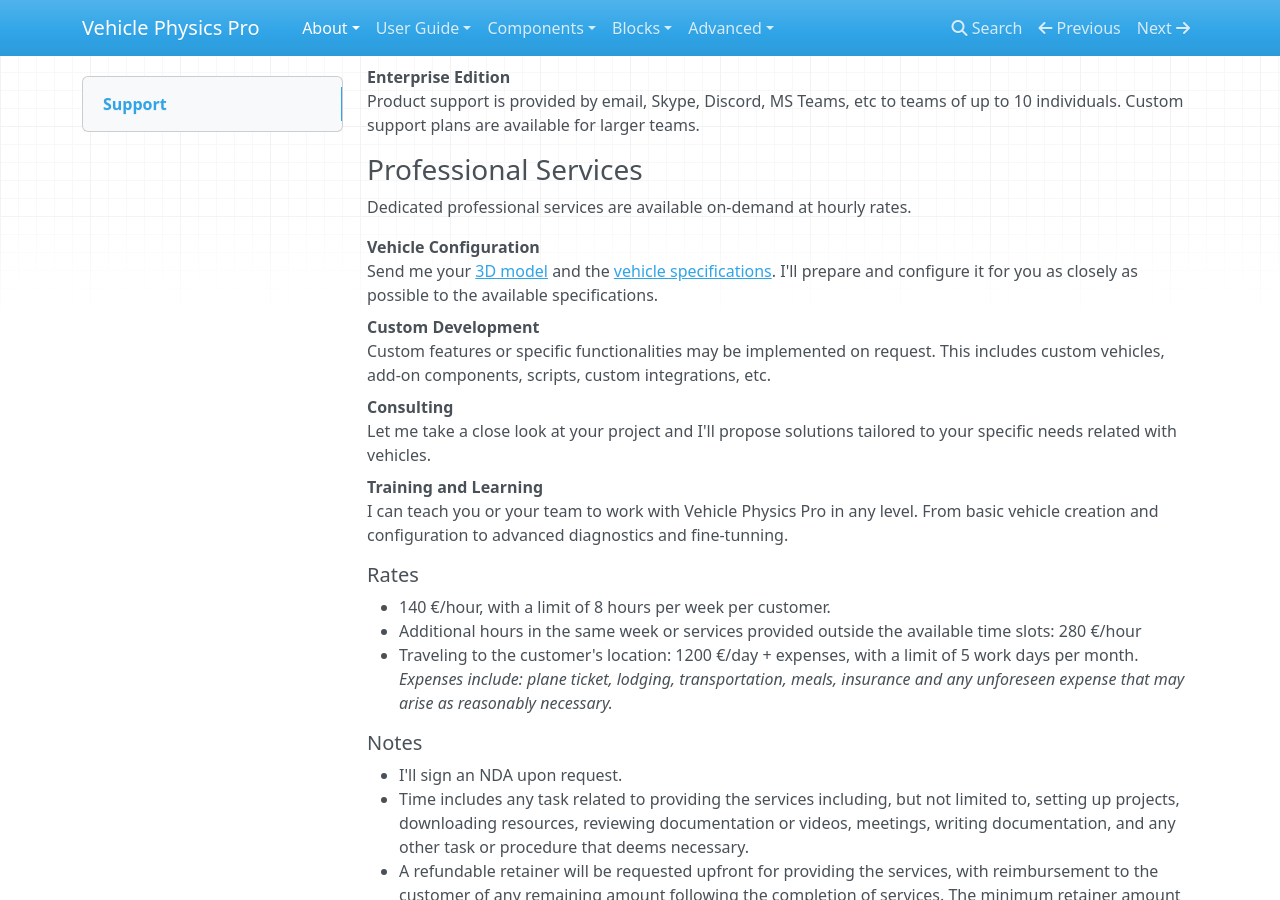
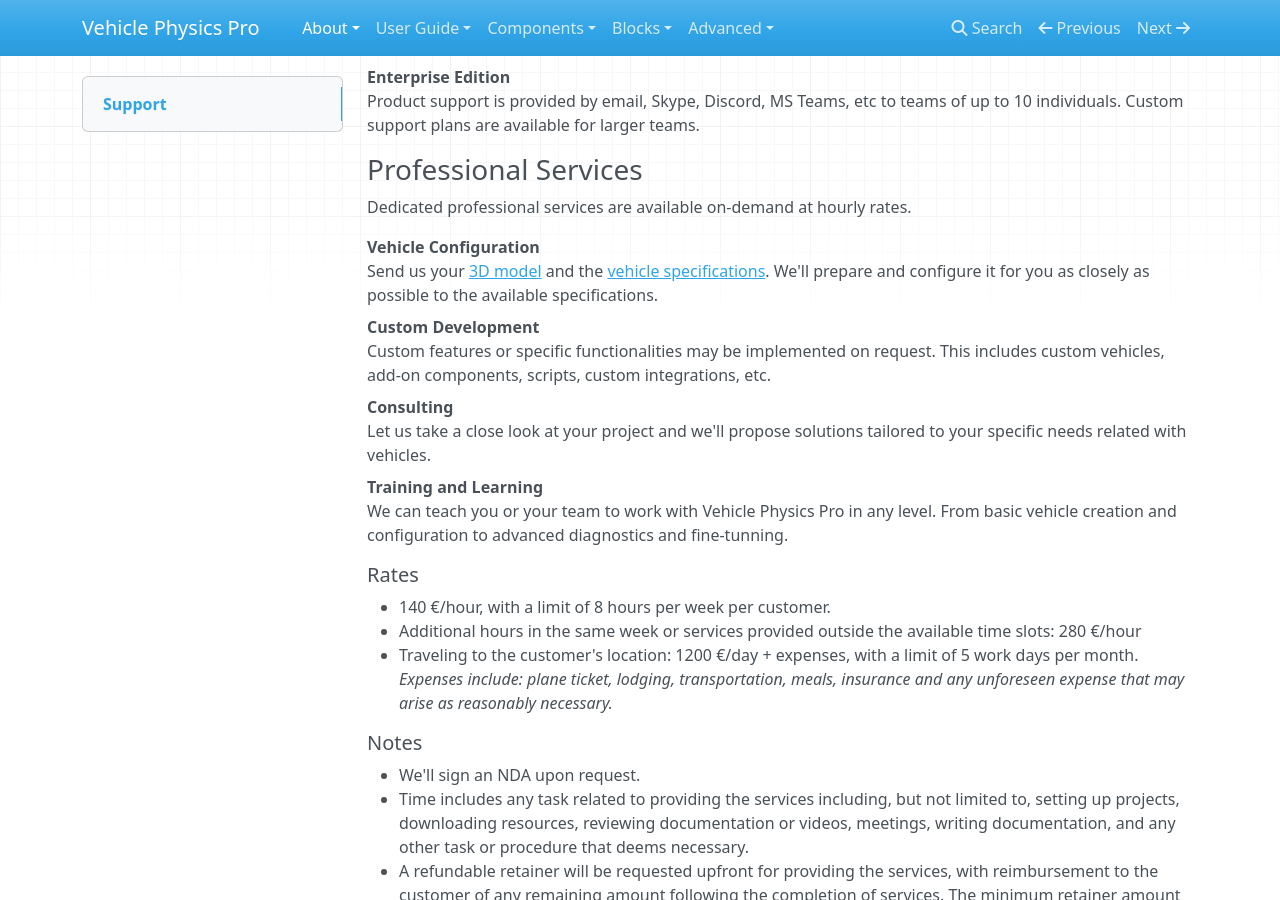
Before and after one commit to EdyJ/vehicle-physics-docs, an MkDocs documentation site: the page built from docs/about/support.md, in a window 1280 px wide and 900 px high, scrolled down 749 px. Built offline with MkDocs 1.6.1, drawn with Linux system fonts in a browser that asks for light colours; nearby versions of some CDN libraries; library files that are not in the unit come from our copies.

```diff
--- a/docs/about/support.md
+++ b/docs/about/support.md
@@ -7,7 +7,6 @@ Got any question? Need any information? Feel free to write to **[info@vehiclephy
 Use the Q&A site to find answers and ask questions. No sign-up required! **[support.vehiclephysics.com](https://support.vehiclephysics.com){: target="_blank" }**
 
 [![Vehicle Physics Pro Support Questions & Answers](/img/vpp-support-qa-site.png "Vehicle Physics Pro Community Support Questions & Answers")](https://support.vehiclephysics.com){: target="_blank" style="display: block; margin: 0 auto; max-width: 500px;" }
-
 
 ### Product support
 
@@ -26,19 +25,19 @@ Enterprise Edition
 Dedicated professional services are available on-demand at hourly rates.
 
 Vehicle Configuration
-:	Send me your [3D model](/user-guide/3d-models) and the [vehicle specifications](/advanced/configuring-realistic-vehicles/).
-	I'll prepare and configure it for you as closely as possible to the available specifications.
+:	Send us your [3D model](/user-guide/3d-models) and the [vehicle specifications](/advanced/configuring-realistic-vehicles/).
+	We'll prepare and configure it for you as closely as possible to the available specifications.
 
 Custom Development
 :	Custom features or specific functionalities may be implemented on request. This includes custom
 	vehicles, add-on components, scripts, custom integrations, etc.
 
 Consulting
-:	Let me take a close look at your project and I'll propose solutions tailored to your specific
+:	Let us take a close look at your project and we'll propose solutions tailored to your specific
 	needs related with vehicles.
 
 Training and Learning
-:	I can teach you or your team to work with Vehicle Physics Pro in any level. From basic vehicle
+:	We can teach you or your team to work with Vehicle Physics Pro in any level. From basic vehicle
 	creation and configuration to advanced diagnostics and fine-tunning.
 
 ##### Rates
@@ -51,7 +50,7 @@ Training and Learning
 
 ##### Notes
 
-- I'll sign an NDA upon request.
+- We'll sign an NDA upon request.
 - Time includes any task related to providing the services including, but not limited to, setting up
 	projects, downloading resources, reviewing documentation or videos, meetings, writing
 	documentation, and any other task or procedure that deems necessary.
```
